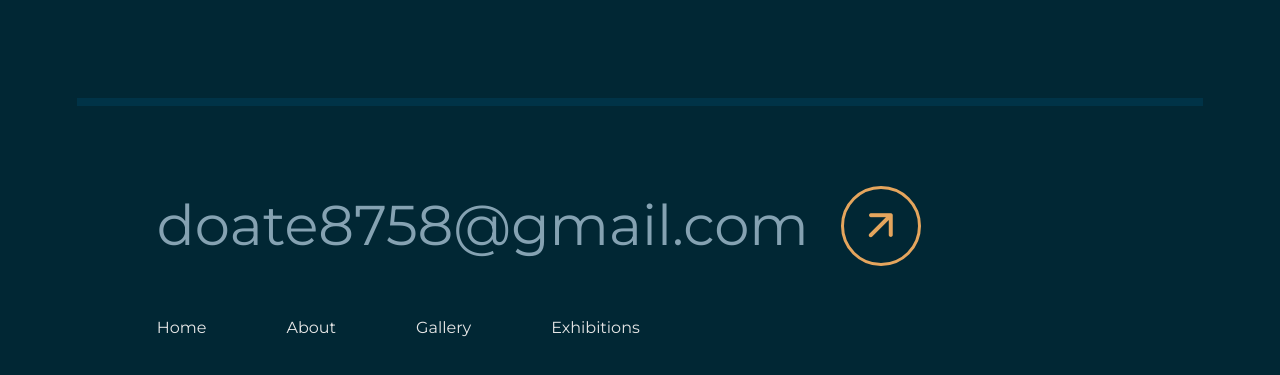
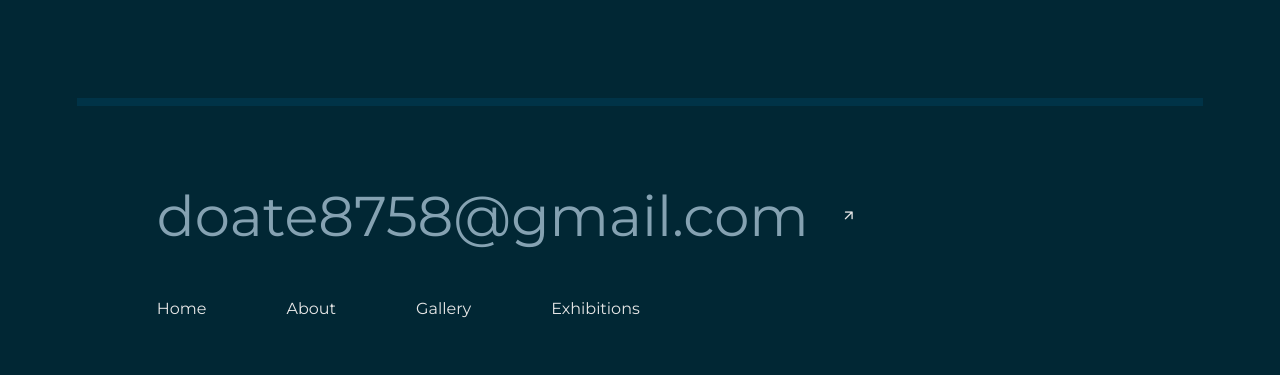
Before and after one commit to Ampofo-KissieduJoseph/Photography-Website, a plain HTML site: page index.html in a window 1280 px wide. Shown: the part 3443-3818 px from the top of the page. Drawn offline with nearby package versions, Linux system fonts and the light colour scheme.

Commit message:
first commit files

```diff
--- a/script.js
+++ b/script.js
@@ -1,8 +1,9 @@
-// change nav style on scroll
 
+// Change NAV Style on scroll
 window.addEventListener('scroll', () => {
     document.querySelector('nav').classList.toggle('window-scrolled', window.scrollY > 0);
 })
+
 
 //CONTACT BUTTONS circular text buttons
 const textButtons = document.querySelectorAll('.contact__btn');
@@ -14,7 +15,7 @@
 })
 
 
-//Swipper js Gallery Section
+//Swiper js Gallery Section
 var swiper = new Swiper(".mySwiper", {
     slidesPerView: 1,
     spaceBetween: 20,
--- a/style.css
+++ b/style.css
@@ -531,7 +531,7 @@
     gap: 2rem;
 }
 
-.footer__btn{
+.footers__btn{
     width: 5rem;
     height: 5rem;
     border: 0.2rem solid var(--primary-variant-color);
```
Also changed, not shown: index.html (+1 -5 lines).
